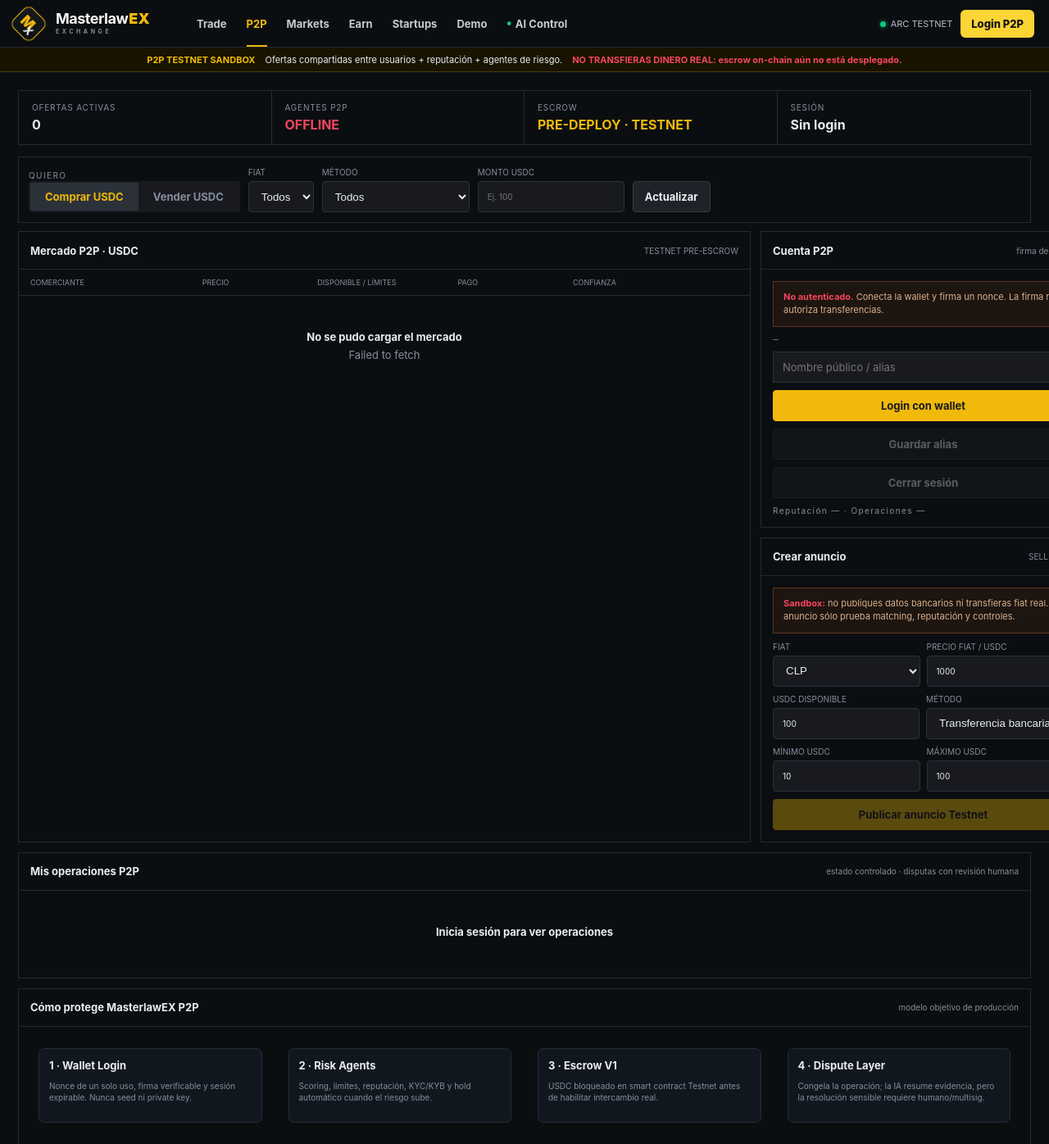
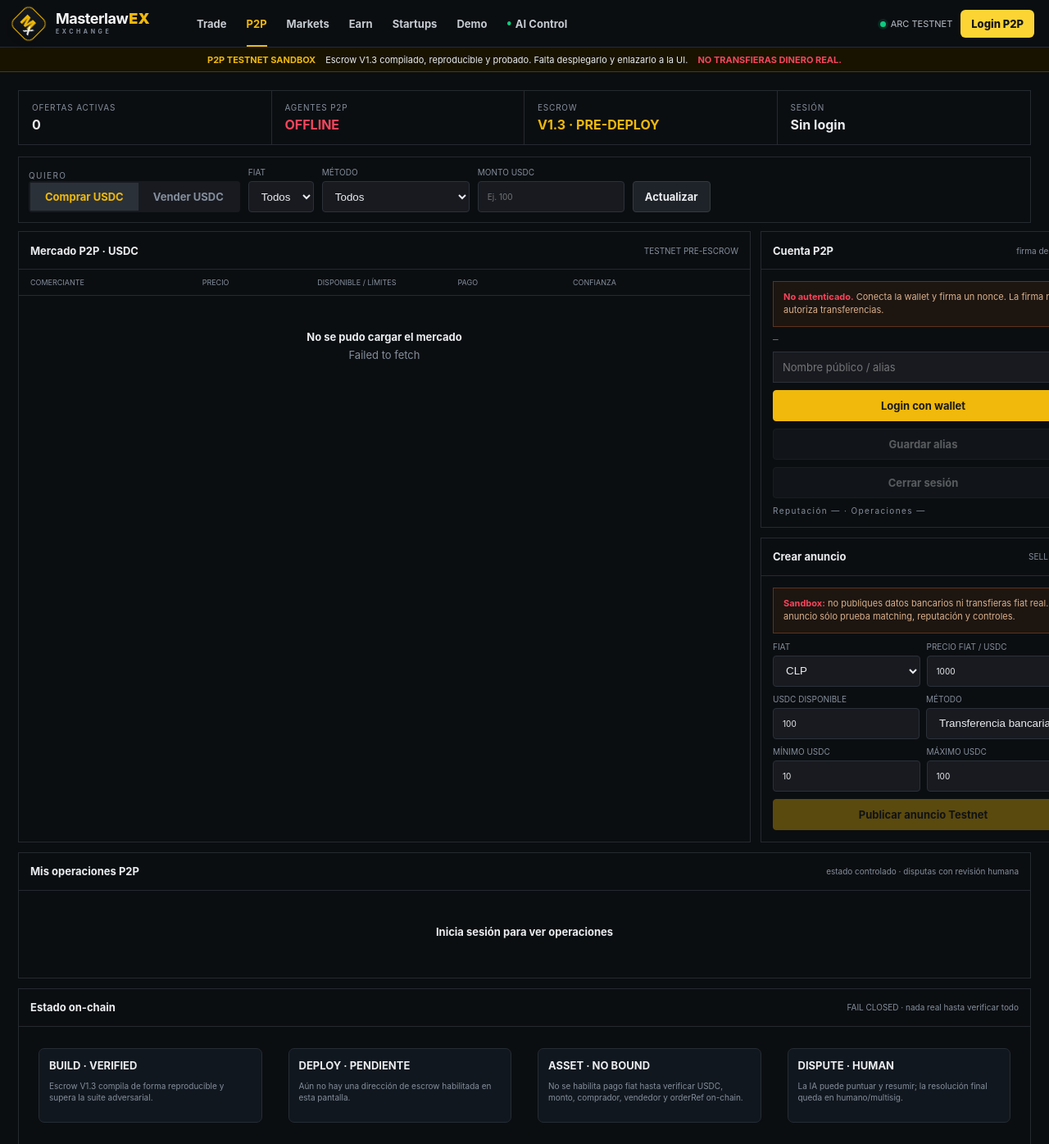
Before and after one commit to Masterlawcoin/COIN, a website: page web-overlay/p2p.html in a window 1280 px wide. Shown: the top 1396 px of the page at 82% size. Drawn offline with Linux system fonts and the light colour scheme; files that its build step writes are made by us from their sources; no server answers.

Commit message:
frontend: clarify P2P escrow readiness and fail-closed states

```diff
--- a/web-overlay/p2p.html
+++ b/web-overlay/p2p.html
@@ -1,12 +1,12 @@
 <!doctype html><html lang="es"><head><meta charset="utf-8"><meta name="viewport" content="width=device-width,initial-scale=1"><meta name="theme-color" content="#0b0e11"><title>MasterlawEX P2P — Exchange</title><link rel="stylesheet" href="/app.css"></head><body>
 <header class="top"><a class="logo mlx-logo" href="/"><i class="mlx-mark"><span>M</span><b>X</b></i><span class="mlx-word"><strong>Masterlaw</strong><em>EX</em><small>EXCHANGE</small></span></a><nav class="nav"><a href="/">Trade</a><a class="hot on" href="/p2p.html">P2P</a><a href="/list.html">Markets</a><a href="/earn.html">Earn</a><a href="/startup.html">Startups</a><a href="/demo.html">Demo</a><a class="ai-link" href="/agents.html">AI Control</a></nav><div class="top-right"><span class="network"><i></i>ARC TESTNET</span><button id="p2pLoginTop" class="wallet">Login P2P</button></div></header>
-<div class="ex-test-strip"><b>P2P TESTNET SANDBOX</b><span>Ofertas compartidas entre usuarios + reputación + agentes de riesgo.</span><strong>NO TRANSFIERAS DINERO REAL: escrow on-chain aún no está desplegado.</strong></div>
-<main class="ex-page"><div class="ex-kpis"><div class="ex-kpi"><span>Ofertas activas</span><b id="offerCount">0</b></div><div class="ex-kpi"><span>Agentes P2P</span><b id="agentCount" class="good">—</b></div><div class="ex-kpi"><span>Escrow</span><b class="warn">PRE-DEPLOY · TESTNET</b></div><div class="ex-kpi"><span>Sesión</span><b id="sessionState">Sin login</b></div></div>
+<div class="ex-test-strip"><b>P2P TESTNET SANDBOX</b><span>Escrow V1.3 compilado, reproducible y probado. Falta desplegarlo y enlazarlo a la UI.</span><strong>NO TRANSFIERAS DINERO REAL.</strong></div>
+<main class="ex-page"><div class="ex-kpis"><div class="ex-kpi"><span>Ofertas activas</span><b id="offerCount">0</b></div><div class="ex-kpi"><span>Agentes P2P</span><b id="agentCount" class="good">—</b></div><div class="ex-kpi"><span>Escrow</span><b class="warn">V1.3 · PRE-DEPLOY</b></div><div class="ex-kpi"><span>Sesión</span><b id="sessionState">Sin login</b></div></div>
 <div class="p2p-toolbar"><div><span class="brand-sub">QUIERO</span><div class="segmented"><button id="buyTab" class="on">Comprar USDC</button><button id="sellTab" disabled>Vender USDC</button></div></div><label>Fiat<select id="fiatFilter"><option value="">Todos</option><option>CLP</option><option>ARS</option><option>USD</option><option>BRL</option><option>MXN</option><option>EUR</option></select></label><label>Método<select id="payFilter"><option value="">Todos</option><option value="BANK_TRANSFER">Transferencia bancaria</option><option value="MERCADO_PAGO">Mercado Pago</option><option value="TRANSFER_24_7">Transferencia 24/7</option></select></label><label>Monto USDC<input id="amountFilter" inputmode="decimal" placeholder="Ej. 100"></label><button id="refreshP2P" class="ex-btn">Actualizar</button></div>
 <div class="p2p-grid"><section class="ex-panel"><div class="ex-panel-head"><h2>Mercado P2P · USDC</h2><span id="marketMode">TESTNET PRE-ESCROW</span></div><div class="offer-head"><span>Comerciante</span><span>Precio</span><span>Disponible / límites</span><span>Pago</span><span>Confianza</span><span></span></div><div id="offerRows"><div class="empty-p2p"><b>Cargando mercado…</b><span>Consultando ofertas compartidas.</span></div></div></section>
 <aside class="side-stack"><section class="ex-panel"><div class="ex-panel-head"><h3>Cuenta P2P</h3><span>firma de wallet</span></div><div class="ex-body login-box"><div id="loginStatus" class="sandbox-warning"><b>No autenticado.</b> Conecta la wallet y firma un nonce. La firma no autoriza transferencias.</div><div class="wallet-id" id="p2pWallet">—</div><input id="displayName" placeholder="Nombre público / alias" style="height:38px;background:#181a20;border:1px solid #2b3139;color:#eaecef;padding:0 11px"><button id="loginP2P" class="ex-btn primary">Login con wallet</button><button id="saveProfile" class="ex-btn" disabled>Guardar alias</button><button id="logoutP2P" class="ex-btn" disabled>Cerrar sesión</button><div id="repLine" class="brand-sub">Reputación — · Operaciones —</div></div></section>
 <section class="ex-panel"><div class="ex-panel-head"><h3>Crear anuncio</h3><span>SELL USDC</span></div><div class="ex-body"><div class="sandbox-warning" style="margin-bottom:10px"><b>Sandbox:</b> no publiques datos bancarios ni transfieras fiat real. El anuncio sólo prueba matching, reputación y controles.</div><form id="offerForm" class="ex-form"><div class="row2"><label>Fiat<select id="offerFiat"><option>CLP</option><option>ARS</option><option>USD</option><option>BRL</option><option>MXN</option><option>EUR</option></select></label><label>Precio fiat / USDC<input id="offerPrice" inputmode="decimal" value="1000"></label></div><div class="row2"><label>USDC disponible<input id="offerAmount" inputmode="decimal" value="100"></label><label>Método<select id="offerPayment"><option value="BANK_TRANSFER">Transferencia bancaria</option><option value="MERCADO_PAGO">Mercado Pago</option><option value="TRANSFER_24_7">Transferencia 24/7</option><option value="OTHER_VERIFIED">Otro verificado</option></select></label></div><div class="row2"><label>Mínimo USDC<input id="offerMin" inputmode="decimal" value="10"></label><label>Máximo USDC<input id="offerMax" inputmode="decimal" value="100"></label></div><button id="createOffer" class="ex-btn primary" type="submit" disabled>Publicar anuncio Testnet</button></form></div></section></aside></div>
 <section class="ex-panel" style="margin-top:12px"><div class="ex-panel-head"><h3>Mis operaciones P2P</h3><span>estado controlado · disputas con revisión humana</span></div><div id="myTrades"><div class="empty-p2p"><b>Inicia sesión para ver operaciones</b></div></div></section>
-<section class="ex-panel" style="margin-top:12px"><div class="ex-panel-head"><h3>Cómo protege MasterlawEX P2P</h3><span>modelo objetivo de producción</span></div><div class="ex-body" style="display:grid;grid-template-columns:repeat(4,1fr);gap:12px"><div class="market-cta"><b>1 · Wallet Login</b><p>Nonce de un solo uso, firma verificable y sesión expirable. Nunca seed ni private key.</p></div><div class="market-cta"><b>2 · Risk Agents</b><p>Scoring, límites, reputación, KYC/KYB y hold automático cuando el riesgo sube.</p></div><div class="market-cta"><b>3 · Escrow V1</b><p>USDC bloqueado en smart contract Testnet antes de habilitar intercambio real.</p></div><div class="market-cta"><b>4 · Dispute Layer</b><p>Congela la operación; la IA resume evidencia, pero la resolución sensible requiere humano/multisig.</p></div></div></section></main>
+<section class="ex-panel" style="margin-top:12px"><div class="ex-panel-head"><h3>Estado on-chain</h3><span>FAIL CLOSED · nada real hasta verificar todo</span></div><div class="ex-body" style="display:grid;grid-template-columns:repeat(4,1fr);gap:12px"><div class="market-cta"><b>BUILD · VERIFIED</b><p>Escrow V1.3 compila de forma reproducible y supera la suite adversarial.</p></div><div class="market-cta"><b>DEPLOY · PENDIENTE</b><p>Aún no hay una dirección de escrow habilitada en esta pantalla.</p></div><div class="market-cta"><b>ASSET · NO BOUND</b><p>No se habilita pago fiat hasta verificar USDC, monto, comprador, vendedor y orderRef on-chain.</p></div><div class="market-cta"><b>DISPUTE · HUMAN</b><p>La IA puede puntuar y resumir; la resolución final queda en humano/multisig.</p></div></div></section></main>
 <div id="p2pModal" class="ex-modal"><div class="ex-modal-card"><div class="ex-modal-head"><b>Reservar oferta Testnet</b><button id="closeP2PModal">×</button></div><div class="ex-body ex-form"><div id="modalMerchant" class="sandbox-warning"></div><label>Monto USDC<input id="takeAmount" inputmode="decimal"></label><div id="takeSummary" class="brand-sub">—</div><button id="confirmTake" class="ex-btn green">Reservar operación</button><small style="color:#f6465d">Esto NO envía dinero ni bloquea USDC todavía. Sólo crea una operación de sandbox.</small></div></div></div>
 <nav class="bottomnav"><a href="/">Trade</a><a href="/list.html">Markets</a><a class="on" href="/p2p.html">P2P</a><a href="/demo.html">Demo</a><a href="/earn.html">Earn</a><a href="/startup.html">Launch</a><a href="/portfolio.html">Wallet</a></nav><div id="toast" class="toast"></div><script src="/core.js"></script><script src="/p2p.js"></script></body></html>
```
